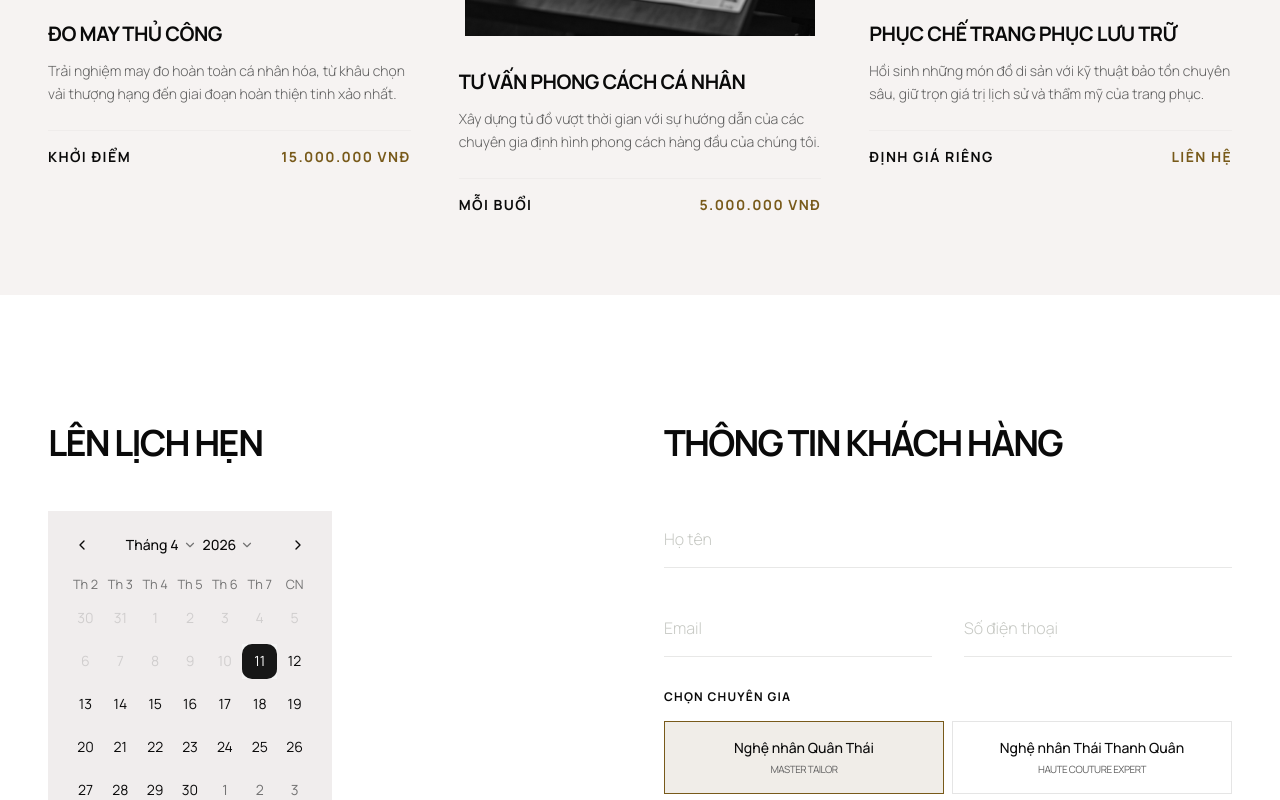
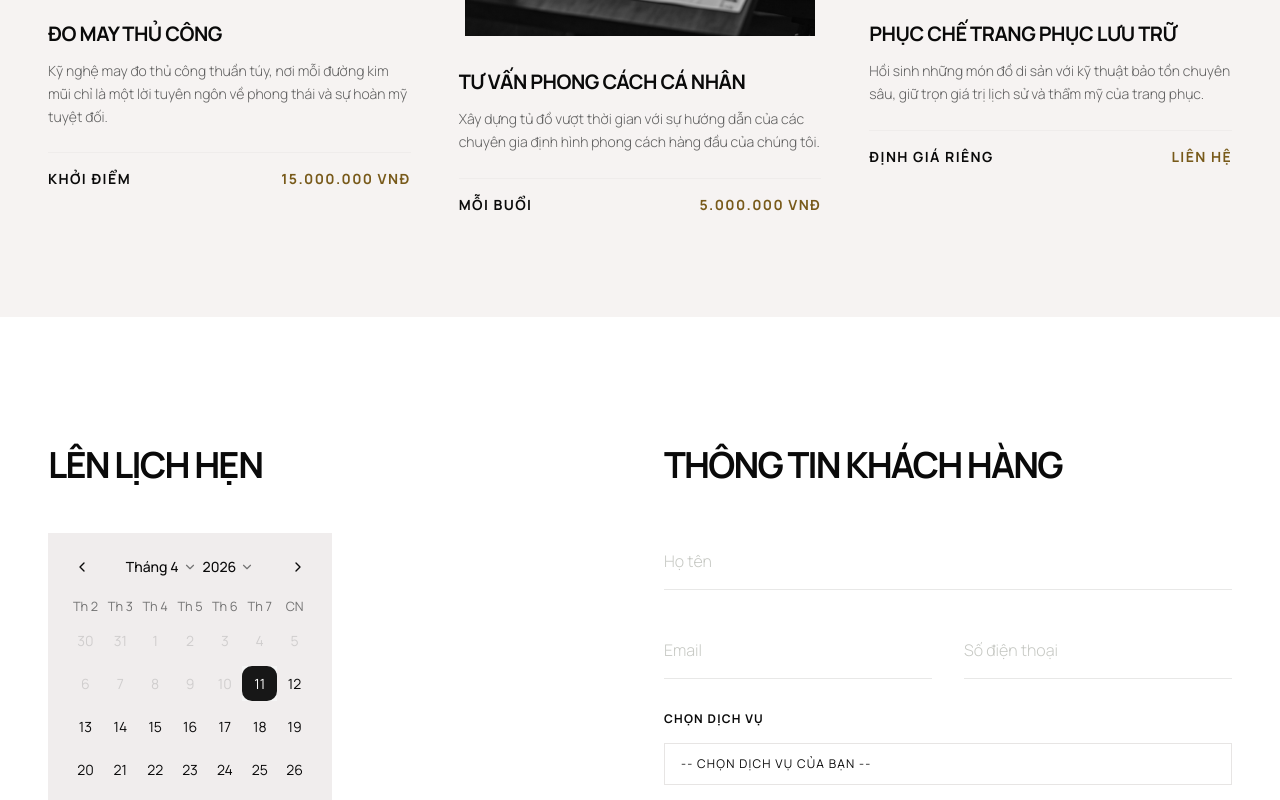
Before and after one commit to ThaiThanhQuan/fashion, a Next.js app: page /atelier in a window 1280 px wide. Shown: the part 1360-2160 px from the top of the page. Built offline with nearby package versions, Linux system fonts and the light colour scheme.

Commit message:
create data from atelier detail page

```diff
--- a/src/app/(auth)/components/Branding/Branding.tsx
+++ b/src/app/(auth)/components/Branding/Branding.tsx
@@ -3,7 +3,8 @@ import Image from "next/image";
 
 function Branding() {
   return (
-    <div className="relative w-full h-screen">
+    <div className="sticky top-0 h-screen">
+      <div className="relative w-full h-full">
         <Image
           src={images.login}
           alt="High fashion editorial photography"
@@ -23,6 +24,7 @@ function Branding() {
           </p>
         </div>
       </div>
+    </div>
   );
 }
 
--- a/src/app/(auth)/layout.tsx
+++ b/src/app/(auth)/layout.tsx
@@ -3,9 +3,9 @@ import Branding from "./components/Branding/Branding";
 
 function AuthLayout({ children }: { children: React.ReactNode }) {
   return (
-    <div className="grid grid-cols-2  ">
+    <div className="grid grid-cols-2 min-h-screen">
       <Branding />
-      <div className="mt-10 px-24">
+      <div className="mt-10 px-24 mb-24">
         <AuthTabs>{children}</AuthTabs>
       </div>
     </div>
--- a/src/app/(public)/atelier/components/ArtisanList/ArtisanList.tsx
+++ b/src/app/(public)/atelier/components/ArtisanList/ArtisanList.tsx
@@ -1,5 +1,5 @@
 import Image from "next/image";
-import { ArtistMockData } from "../../data";
+import { ArtistMockData } from "./data";
 
 function ArtisanList() {
   return (
--- /dev/null
+++ b/src/app/(public)/atelier/components/ArtisanList/data.ts
@@ -0,0 +1,29 @@
+import { images } from "@/src/assets/images";
+import { StaticImageData } from "next/image";
+
+export interface IArtistItem {
+  id: string;
+  name: string;
+  feature: string;
+  desc: string;
+  thumbnail: string | StaticImageData;
+  experience?: string;
+  expertise?: string;
+}
+
+export const ArtistMockData: IArtistItem[] = [
+  {
+    id: "1",
+    name: "Quân Thái",
+    feature: "Master Tailor",
+    desc: "Chuyên gia về cấu trúc suit nam và kỹ thuật dựng form truyền thống từ các xưởng may danh tiếng tại Florence.",
+    thumbnail: images.brand,
+  },
+  {
+    id: "2",
+    name: "Thái Thanh Quân",
+    feature: "Haute Couture Expert",
+    desc: "Nghệ nhân đứng sau những bộ váy dạ hội lộng lẫy, nổi tiếng với khả năng xử lý các chất liệu lụa và ren cực khó.",
+    thumbnail: images.collection,
+  },
+];
--- a/src/app/(public)/atelier/components/BookAppointment/components/CustomerInformation/CustomerInformation.tsx
+++ b/src/app/(public)/atelier/components/BookAppointment/components/CustomerInformation/CustomerInformation.tsx
@@ -1,6 +1,7 @@
 "use client";
 import { useState } from "react";
-import { ArtistMockData } from "../../../../data";
+import { ArtistMockData } from "../../../ArtisanList/data";
+import { CategoryServiceMockData } from "../../../../data";
 
 function CustomerInformation() {
   const [selectedId, setSelectedId] = useState(ArtistMockData[0]?.id);
@@ -28,6 +29,31 @@ function CustomerInformation() {
             type="tel"
             placeholder="Số điện thoại"
           />
+        </div>
+
+        <div className="mt-8">
+          <label
+            htmlFor="service-select"
+            className="text-xs uppercase tracking-widest font-bold block mb-4"
+          >
+            Chọn Dịch vụ
+          </label>
+
+          <div className="relative">
+            <select
+              id="service-select"
+              className="w-full bg-transparent border border-stone-200 py-3 px-4 text-xs uppercase tracking-widest focus:outline-none focus:border-stone-500 appearance-none cursor-pointer transition-colors duration-300"
+            >
+              <option value="" className="text-stone-400">
+                -- Chọn dịch vụ của bạn --
+              </option>
+              {CategoryServiceMockData.map((item) => (
+                <option key={item.id} value={item.id} className="py-2">
+                  {item.title}
+                </option>
+              ))}
+            </select>
+          </div>
         </div>
         <div className="mt-8">
           <span className="text-xs uppercase tracking-widest font-bold block mb-4">
--- a/src/app/(public)/atelier/components/CategoryService/CategoryService.tsx
+++ b/src/app/(public)/atelier/components/CategoryService/CategoryService.tsx
@@ -1,6 +1,6 @@
 import CategoryServiceHeader from "./components/CategoryServiceHeader/CategoryServiceHeader";
 import CategoryServiceItem from "./components/CategoryServiceItem/CategoryServiceItem";
-import { CategoryServiceMockData } from "./data";
+import { CategoryServiceMockData } from "../../data";
 
 function CategoryService() {
   return (
--- a/src/app/(public)/atelier/components/CategoryService/components/CategoryServiceItem/CategoryServiceItem.tsx
+++ b/src/app/(public)/atelier/components/CategoryService/components/CategoryServiceItem/CategoryServiceItem.tsx
@@ -1,5 +1,6 @@
 import Image from "next/image";
-import { ICategoryServiceItem } from "../../data";
+import { ICategoryServiceItem } from "../../../../data";
+import Link from "next/link";
 
 interface IProps {
   item: ICategoryServiceItem;
@@ -8,6 +9,7 @@ interface IProps {
 function CategoryServiceItem({ item }: IProps) {
   return (
     <div className="cursor-pointer">
+      <Link href={`/atelier/${item.slug}`}>
         <div className="relative w-full h-87.5 mb-8 group ">
           <Image
             src={item.thumbnail}
@@ -24,15 +26,19 @@ function CategoryServiceItem({ item }: IProps) {
         <p className="text-[#5f5f5f] text-sm font-light leading-relaxed mb-6">
           {item.desc}
         </p>
+      </Link>
 
-      <div className="flex justify-between items-center text-sm font-bold tracking-widest uppercase border-t border-[#b2b2b11a] pt-4">
+      <a
+        href="#service"
+        className="flex justify-between items-center text-sm font-bold tracking-widest uppercase border-t border-[#b2b2b11a] pt-4"
+      >
         <span>{item.label}</span>
         <span className="text-(--primary-color)">
           {(item.price ?? 0) > 0
             ? `${(item.price ?? 0).toLocaleString("vi-VN")} VNĐ`
             : "Liên hệ"}
         </span>
-      </div>
+      </a>
     </div>
   );
 }
--- a/src/app/(public)/atelier/components/CategoryService/data.ts
+++ /dev/null
@@ -1,37 +0,0 @@
-import { images } from "@/src/assets/images";
-import { StaticImageData } from "next/image";
-
-export interface ICategoryServiceItem {
-  id: string;
-  title: string;
-  desc: string;
-  label: string;
-  price?: number;
-  thumbnail: string | StaticImageData;
-}
-
-export const CategoryServiceMockData: ICategoryServiceItem[] = [
-  {
-    id: "1",
-    title: "Đo May Thủ Công",
-    desc: "Trải nghiệm may đo hoàn toàn cá nhân hóa, từ khâu chọn vải thượng hạng đến giai đoạn hoàn thiện tinh xảo nhất.",
-    label: "Khởi Điểm",
-    price: 15000000,
-    thumbnail: images.category1,
-  },
-  {
-    id: "2",
-    title: "Tư Vấn Phong Cách Cá Nhân",
-    desc: "Xây dựng tủ đồ vượt thời gian với sự hướng dẫn của các chuyên gia định hình phong cách hàng đầu của chúng tôi.",
-    label: "Mỗi Buổi",
-    price: 5000000,
-    thumbnail: images.category2,
-  },
-  {
-    id: "3",
-    title: "Phục Chế Trang Phục Lưu Trữ",
-    desc: "Hồi sinh những món đồ di sản với kỹ thuật bảo tồn chuyên sâu, giữ trọn giá trị lịch sử và thẩm mỹ của trang phục.",
-    label: "Định Giá Riêng",
-    thumbnail: images.category3,
-  },
-];
--- a/src/app/(public)/atelier/data.ts
+++ b/src/app/(public)/atelier/data.ts
@@ -1,27 +1,143 @@
 import { images } from "@/src/assets/images";
 import { StaticImageData } from "next/image";
+import { IArtistItem } from "./components/ArtisanList/data";
 
-export interface IArtistItem {
-  id: string;
-  name: string;
-  feature: string;
-  desc: string;
-  thumbnail: string | StaticImageData;
+export interface IServiceStep {
+  no: string;
+  title: string;
+  content: string;
 }
 
-export const ArtistMockData: IArtistItem[] = [
+export interface IInvestmentItem {
+  item: string;
+  price: string;
+}
+
+export interface ITimelineItem {
+  label: string;
+  value: string;
+}
+
+export interface ICategoryServiceItem {
+  id: string;
+  title: string;
+  slug: string;
+  desc: string;
+  detailedDesc?: string;
+  label: string;
+  price?: number;
+  thumbnail: string | StaticImageData;
+
+  quote?: string;
+  highlights?: string[];
+  steps?: IServiceStep[];
+  investment?: IInvestmentItem[];
+  timeline?: ITimelineItem[];
+
+  artist: IArtistItem;
+}
+
+export const CategoryServiceMockData: ICategoryServiceItem[] = [
   {
     id: "1",
-    name: "Quân Thái",
-    feature: "Master Tailor",
-    desc: "Chuyên gia về cấu trúc suit nam và kỹ thuật dựng form truyền thống từ các xưởng may danh tiếng tại Florence.",
-    thumbnail: images.brand,
+    title: "Đo May Thủ Công",
+    slug: "do-may-thu-cong",
+    desc: "Kỹ nghệ may đo thủ công thuần túy, nơi mỗi đường kim mũi chỉ là một lời tuyên ngôn về phong thái và sự hoàn mỹ tuyệt đối.",
+    label: "Khởi Điểm",
+    price: 15000000,
+    thumbnail: images.category1,
+    // Thêm câu Quote từ ảnh
+    quote:
+      "Một bộ suit đẹp không chỉ để mặc, mà để kể câu chuyện về người đàn ông bên trong nó.",
+    // Thêm nội dung chi tiết (ảnh 2)
+    detailedDesc:
+      "Chúng tôi từ chối sự can thiệp của máy móc công nghiệp. Từng chi tiết nhỏ nhất như khuy áo được khâu tay thủ công (Milanese buttonhole), hay lớp lót vải canh (canvas) được dựng tỉ mỉ để tạo nên cấu trúc áo hoàn hảo theo thời gian.",
+    highlights: [
+      "50+ Giờ làm việc thủ công",
+      "Khâu tay Milanese buttonhole",
+      "Lớp lót vải canh (canvas) dựng tỉ mỉ",
+    ],
+
+    // Thêm Quy trình (ảnh 3)
+    steps: [
+      {
+        no: "01",
+        title: "Tư vấn & Chất liệu",
+        content:
+          "Gặp gỡ chuyên gia để chọn lựa trong hơn 3,000 mẫu vải cao cấp và thảo luận về phom dáng.",
+      },
+      {
+        no: "02",
+        title: "Lấy số đo",
+        content:
+          "Hơn 30 thông số hình thể được ghi lại tỉ mỉ để tạo ra bản rập (paper pattern) độc nhất.",
+      },
+      {
+        no: "03",
+        title: "Buổi thử đầu tiên",
+        content:
+          "Thử áo 'basted fit' với khung vải thô để tinh chỉnh sự cân đối trước khi hoàn thiện.",
+      },
+      {
+        no: "04",
+        title: "Hoàn thiện",
+        content:
+          "Tỉ mỉ khâu tay những chi tiết cuối cùng và bàn giao tác phẩm sau 4-6 tuần.",
+      },
+    ],
+
+    // Thêm Chi phí & Thời gian (ảnh 5)
+    investment: [
+      { item: "Lounge Suit (2-piece)", price: "Từ 45.000.000đ" },
+      { item: "Three-piece Suit", price: "Từ 58.000.000đ" },
+      { item: "Bespoke Shirt", price: "Từ 6.500.000đ" },
+      { item: "Overcoat", price: "Từ 75.000.000đ" },
+    ],
+    timeline: [
+      { label: "Sản xuất tiêu chuẩn", value: "6 - 8 Tuần" },
+      { label: "Số buổi thử áo", value: "3 - 4 Lần" },
+      { label: "Lưu trữ bản rập", value: "Trọn đời" },
+    ],
+
+    artist: {
+      id: "1",
+      name: "Master Antonio V.",
+      feature: "Nghệ Nhân Trưởng",
+      experience: "40 năm kinh nghiệm",
+      expertise: "Soft Neapolitan Shoulder",
+      desc: "Với hơn 40 năm kinh nghiệm tại các nhà may danh tiếng ở Naples, Antonio mang đến sự pha trộn hoàn hảo giữa truyền thống Ý và tinh thần hiện đại. Ông trực tiếp giám sát từng bộ Bespoke tại Atelier.",
+      thumbnail: images.collection,
+    },
   },
   {
     id: "2",
-    name: "Thái Thanh Quân",
-    feature: "Haute Couture Expert",
-    desc: "Nghệ nhân đứng sau những bộ váy dạ hội lộng lẫy, nổi tiếng với khả năng xử lý các chất liệu lụa và ren cực khó.",
-    thumbnail: images.collection,
+    title: "Tư Vấn Phong Cách Cá Nhân",
+    slug: "tu-van-phong-cach-ca-nhan",
+    desc: "Xây dựng tủ đồ vượt thời gian với sự hướng dẫn của các chuyên gia định hình phong cách hàng đầu của chúng tôi.",
+    label: "Mỗi Buổi",
+    price: 5000000,
+    thumbnail: images.category2,
+    artist: {
+      id: "2",
+      name: "Thái Thanh Quân",
+      feature: "Haute Couture Expert",
+      desc: "Nghệ nhân đứng sau những bộ váy dạ hội lộng lẫy, nổi tiếng với khả năng xử lý các chất liệu lụa và ren cực khó.",
+      thumbnail: images.collection,
+    },
+  },
+  {
+    id: "3",
+    title: "Phục Chế Trang Phục Lưu Trữ",
+    slug: "phuc-che-trang-phuc-luu-tru",
+    desc: "Hồi sinh những món đồ di sản với kỹ thuật bảo tồn chuyên sâu, giữ trọn giá trị lịch sử và thẩm mỹ của trang phục.",
+    label: "Định Giá Riêng",
+    thumbnail: images.category3,
+    artist: {
+      id: "1",
+      name: "Quân Thái",
+      feature: "Master Tailor",
+      desc: "Chuyên gia về cấu trúc suit nam và kỹ thuật dựng form truyền thống từ các xưởng may danh tiếng tại Florence.",
+      thumbnail: images.brand,
+    },
   },
 ];
--- a/src/app/(public)/atelier/page.tsx
+++ b/src/app/(public)/atelier/page.tsx
@@ -20,7 +20,7 @@ function AtelierPage() {
         <CategoryService />
       </div>
 
-      <div className="px-(--padding-x)">
+      <div id="service" className="px-(--padding-x)">
         <BookAppointment />
       </div>
       <ArtisanList />
```
Also changed, not shown: src/app/(public)/atelier/[slug]/page.tsx (added, +9 -0 lines). Lines whose indentation alone changed are shown as unchanged.
